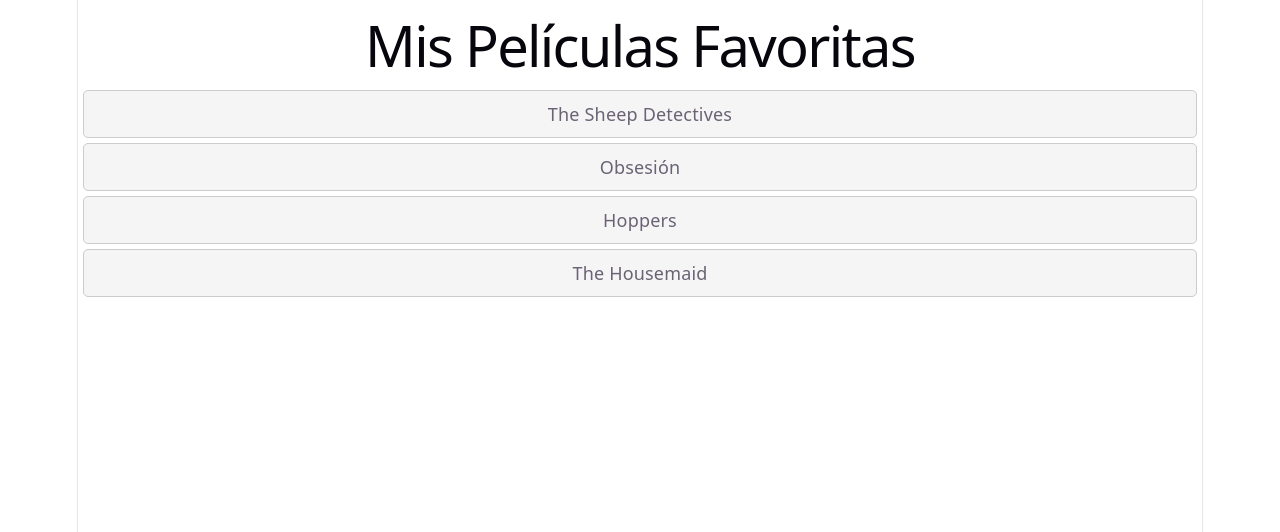
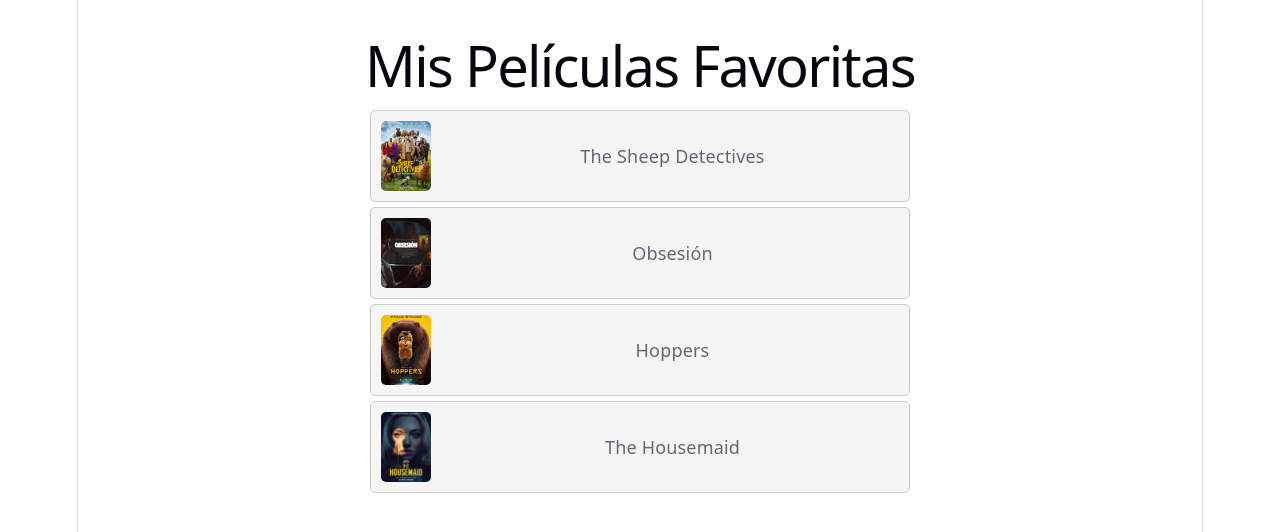
Before and after one commit to luisAristeguieta/mispeliculasfavoritas, a React (Vite) app: page / in a window 1280 px wide. Shown: the top 532 px of the page. Built offline with nearby package versions, Linux system fonts and the light colour scheme.

Commit message:
feat(pelicula): add movie posters images and improve layout with flexbox

```diff
--- a/src/App.jsx
+++ b/src/App.jsx
@@ -2,7 +2,7 @@
 import './App.css'
 
 
-function Pelicula({ titulo }) {
+function Pelicula({ titulo, imagen }) {
 
    const [esFavorita, setEsFavorita] = useState(false);
 
@@ -15,9 +15,26 @@
             margin: '5px',
             cursor: 'pointer',
             backgroundColor: esFavorita ? '#f9f0b3' : '#f5f5f5',
-            borderRadius: '5px'
+            borderRadius: '5px',
+            display: 'flex',
+            alignItems: 'center',
+            gap: '15px'
         }}>
-            <p>{titulo} {esFavorita ? '⭐' : ''}</p>
+          {/* Imagen de la película */}
+            {imagen && (
+                <img
+                    src={imagen}
+                    alt={titulo}
+                    style={{
+                        width: '50px',
+                        height: '70px',
+                        objectFit: 'cover',
+                        borderRadius: '5px'
+                    }}
+                />
+            )}
+            <p style={{ flex: 1, margin: 0 }}>
+              {titulo} {esFavorita ? '⭐' : ''}</p>
         </div>
     );
 }
@@ -26,17 +43,17 @@
 function App() {
   // Array de peliculas (strings)
     const peliculas = [
-        'The Sheep Detectives',
-        'Obsesión',
-        'Hoppers',
-        'The Housemaid'
+        { titulo: 'The Sheep Detectives', imagen: '/2.jpg' },
+        { titulo: 'Obsesión', imagen: '/3.jpg' },
+        { titulo: 'Hoppers', imagen: '/4.jpeg' },
+        { titulo: 'The Housemaid', imagen: '/1.jpg' }
     ];
 
   return (
-    <div>
-      <h1>Mis Películas Favoritas</h1>
+    <div style={{ maxWidth: '600px', margin: '0 auto', padding: '20px' }}>
+      <h1 style={{ textAlign: 'center' }} >Mis Películas Favoritas</h1>
               {peliculas.map((pelicula, indice) => (
-                <Pelicula key={indice} titulo={pelicula} />
+                <Pelicula key={indice} titulo={pelicula.titulo} imagen={pelicula.imagen} />
             ))}
     </div>
   )
```
